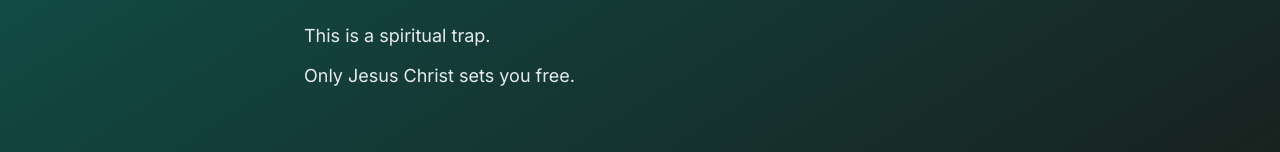
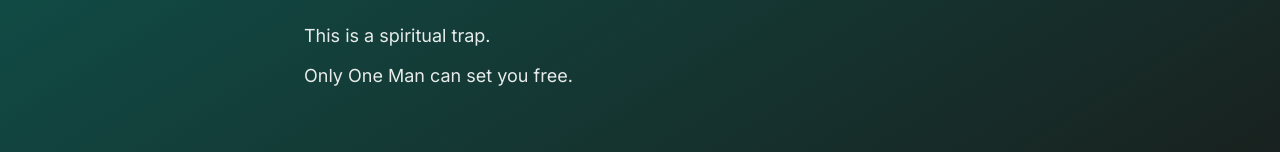
Before and after one commit to whoisjimilitan/restoration-community, a Next.js app in the folder apps/web/: page / in a window 1280 px wide. Shown: the part 468-620 px from the top of the page. Built offline with nearby package versions, Linux system fonts and the light colour scheme; a web font is replaced by a local one.

Commit message:
fix: Restore prophetic hero language — 'Only One Man can set you free'

```diff
--- a/apps/web/src/app/page.tsx
+++ b/apps/web/src/app/page.tsx
@@ -40,7 +40,7 @@ export default function Home() {
               <p>Scamming and fraud promise freedom.</p>
               <p>They only bind you tighter.</p>
               <p className="pt-2">This is a spiritual trap.</p>
-              <p>Only Jesus Christ sets you free.</p>
+              <p>Only One Man can set you free.</p>
             </div>
           </div>
         </div>
```
